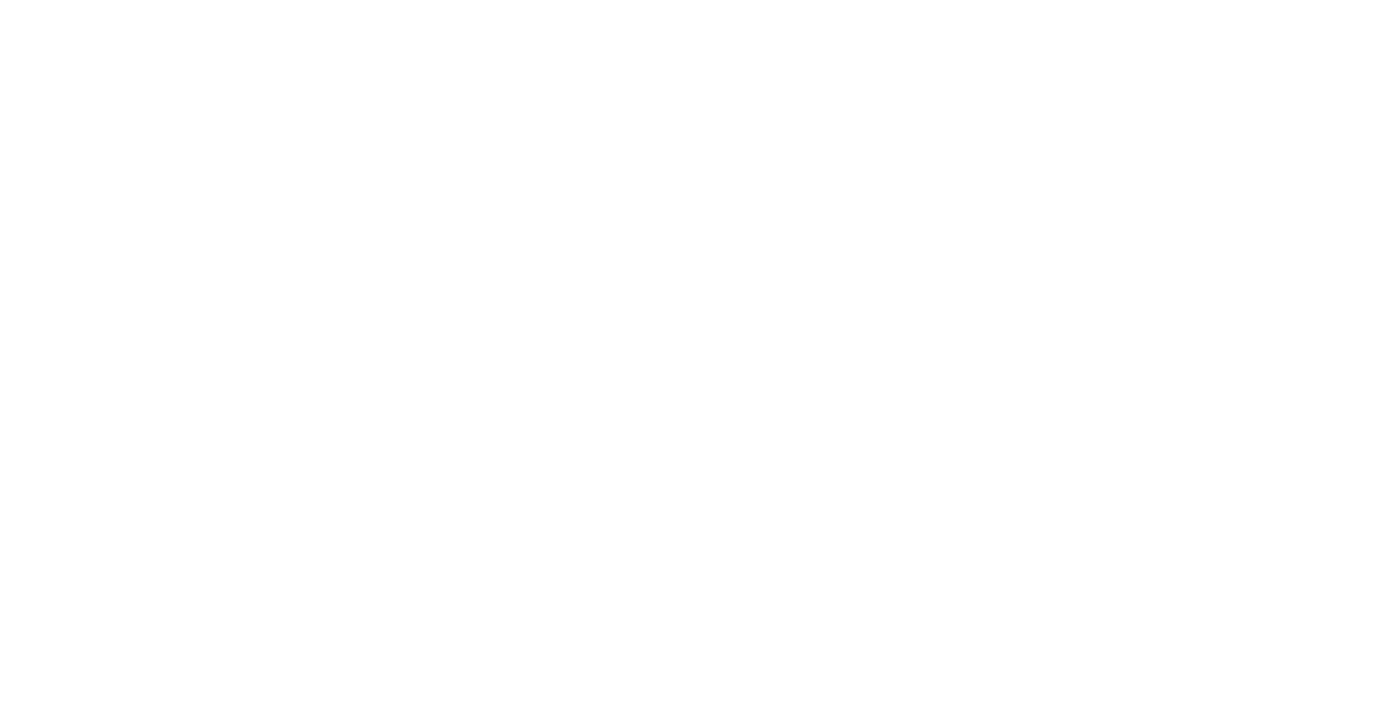
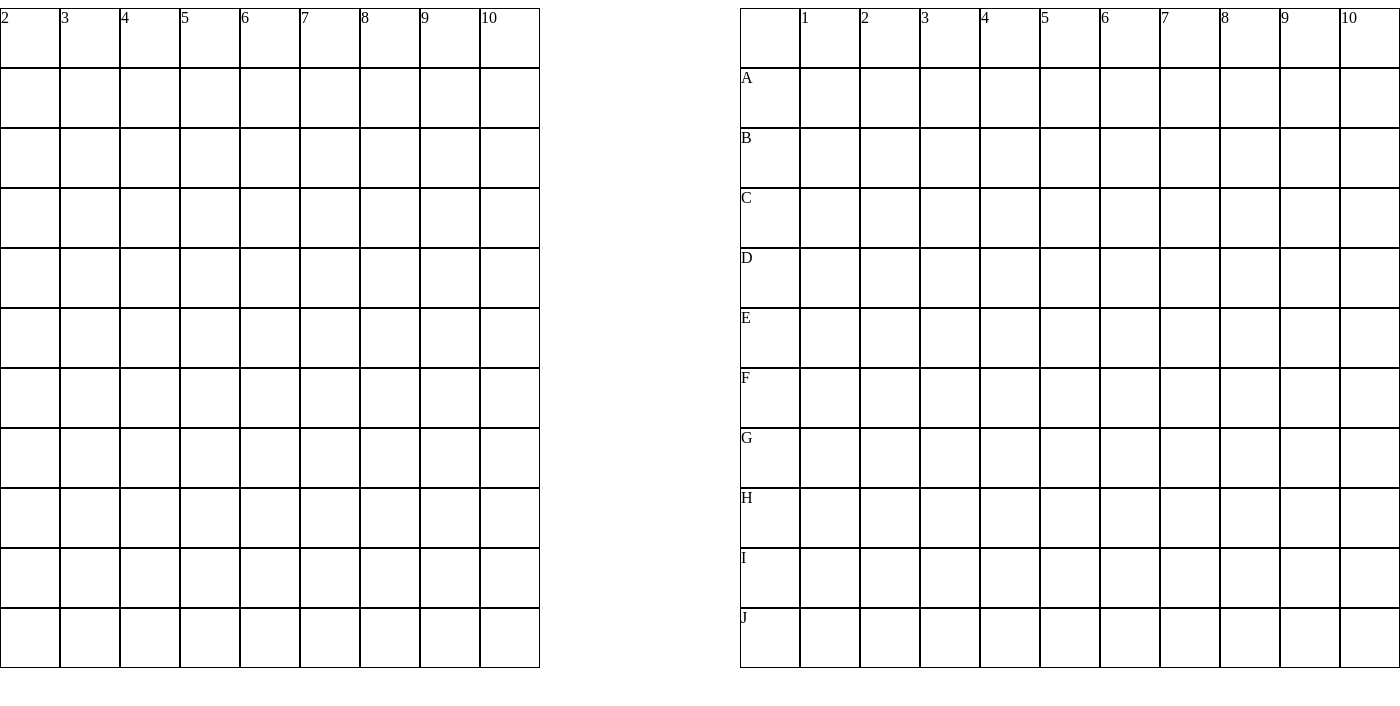
Before and after one commit to Ghost-Mechanic/battleship, a website built with webpack: page src/index.html in a window 1280 px wide. Shown: the whole page, 1400 px wide, since content can reach past the window. Built offline with nearby package versions, Linux system fonts and the light colour scheme.

Commit message:
Created both gameboards in DOM

```diff
--- /dev/null
+++ b/src/dom.js
@@ -0,0 +1,42 @@
+import { createPlayer } from "./gameboard";
+
+// this function creates a new player's board on the DOM
+function createBoardOnDOM(human, gameboard) {
+    const newPlayer = createPlayer(human);
+
+    // initialize currLetter to the ascii character before A
+    let currLetter = '@';
+
+    // create first row
+    let emptyBox = document.createElement('div');
+    emptyBox.classList.add('gameboard-item');
+    gameboard.appendChild(emptyBox);
+
+    for (let i = 1; i <= 10; ++i) {
+        let newCol = document.createElement('div');
+        newCol.textContent = i;
+        newCol.classList.add('gameboard-item');
+        gameboard.appendChild(newCol);
+    }
+
+    for (let i = 0; i < newPlayer.board.length; ++i) {
+        // for every 10th index on the board, create a new row with a letter symbolizing it
+        if (i % 10 === 0) {
+            currLetter = String.fromCharCode((currLetter.charCodeAt(0) + 1));
+            let newRow = document.createElement('div');
+            newRow.textContent = currLetter;
+            newRow.classList.add('gameboard-item');
+            gameboard.appendChild(newRow);
+        }
+
+        // create new box for each coordinate and give the correct coordinates to its dataset
+        let newBox = document.createElement('div');
+        newBox.classList.add('gameboard-item');
+        newBox.dataset.coord = currLetter + String(i % 10 + 1);
+        gameboard.appendChild(newBox);
+    }
+
+    return newPlayer;
+}
+
+export { createBoardOnDOM };
--- a/src/gameboard.js
+++ b/src/gameboard.js
@@ -210,7 +210,10 @@ class Gameboard {
 
         return false;
     }
-
 }
 
-export { Gameboard, coordToIndex, placementValid };
+function createPlayer(human) {
+    return new Gameboard();
+}
+
+export { Gameboard, coordToIndex, placementValid, createPlayer };
--- a/src/index.html
+++ b/src/index.html
@@ -6,5 +6,9 @@
     <title>Battleship</title>
 </head>
 <body>
+    <div class="gameboard-container">
+    </div>
+    <div class="second-gameboard-container">
+    </div>
 </body>
 </html>
--- a/src/index.js
+++ b/src/index.js
@@ -1 +1,5 @@
-console.log('hello world');
+import './style.css';
+import { createBoardOnDOM } from './dom';
+
+let playerOne = createBoardOnDOM(true, document.querySelector('.gameboard-container'));
+let playerTwo = createBoardOnDOM(false, document.querySelector('.second-gameboard-container'));
--- /dev/null
+++ b/src/style.css
@@ -0,0 +1,16 @@
+body {
+    display: flex;
+    gap: 200px;
+    justify-content: center;
+}
+
+.gameboard-container,
+.second-gameboard-container {
+    display: grid;
+    grid-template-columns: repeat(11, 60px);
+    grid-template-rows: repeat(11, 60px);
+}
+
+.gameboard-item {
+    border: solid 1px black;
+}
```
